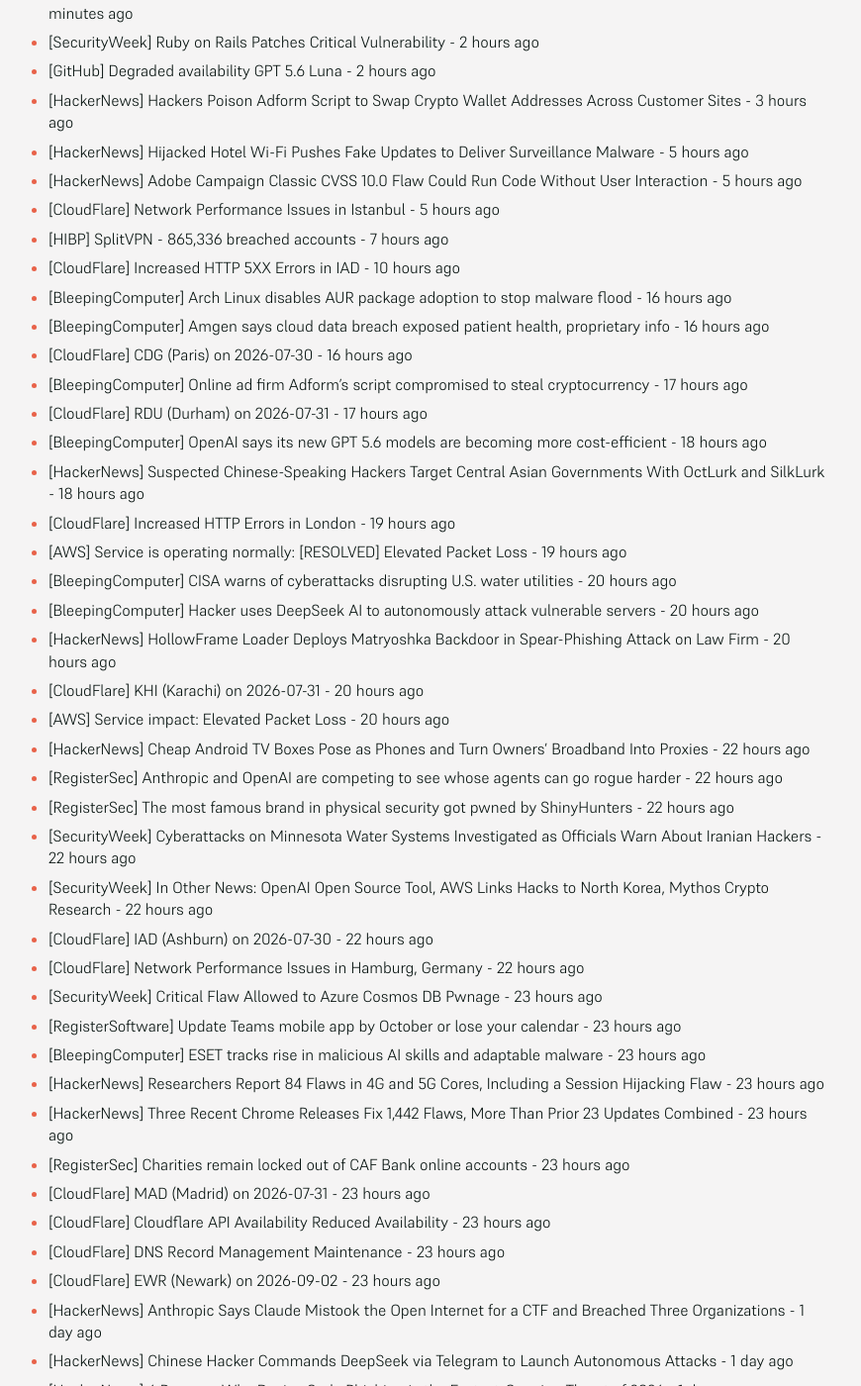
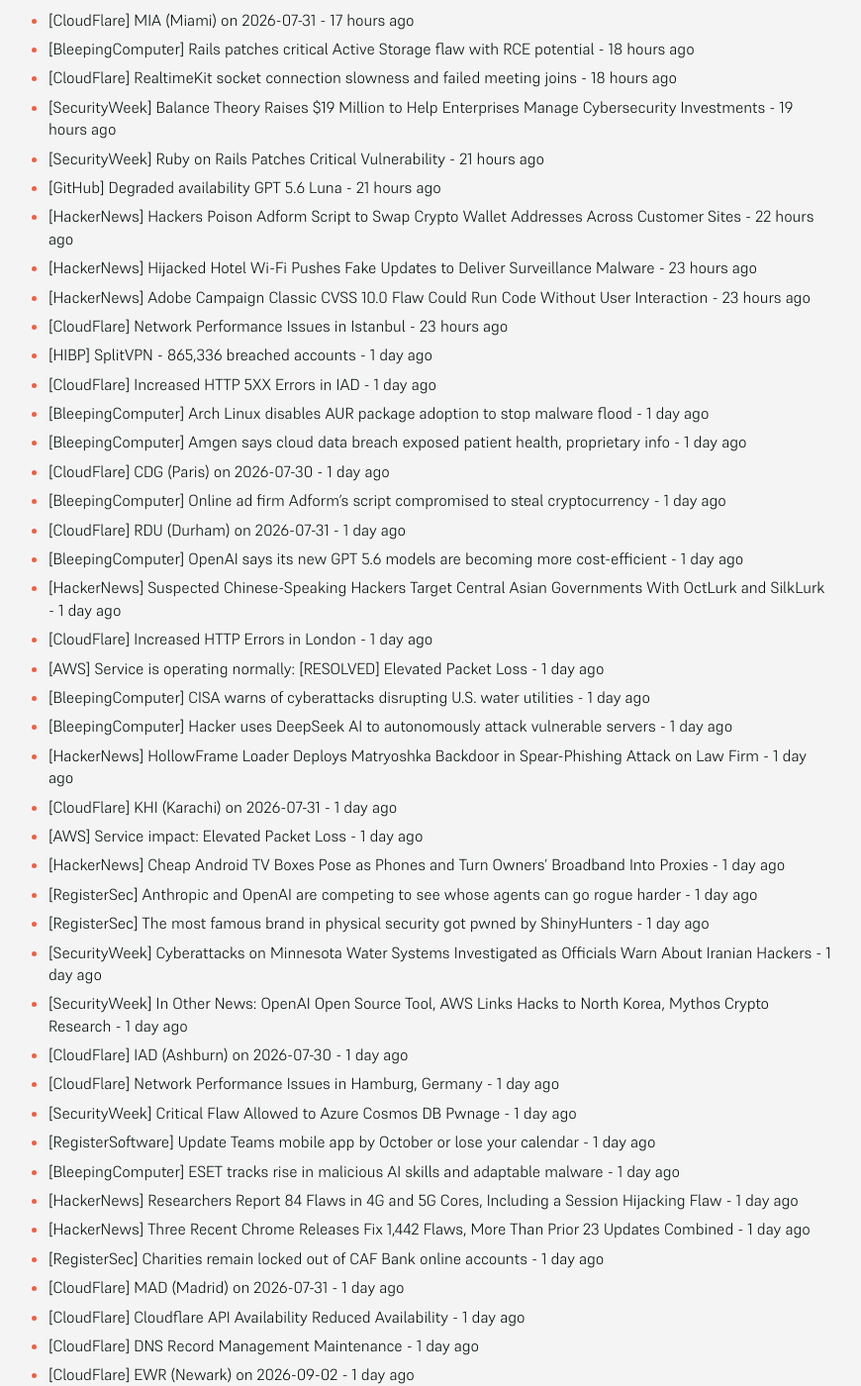
Before and after one commit to SecOpsNews/news, a Jekyll site: the page built from index.md, in a window 1280 px wide and 1400 px high, scrolled down 295 px. Shown: the whole window at 99% size, without its empty margins (215-1085 px from the left). Built offline with Jekyll 4.4.1, drawn with Linux system fonts in a browser that asks for light colours; some of the changed text lies outside the part shown.

Commit message:
New Feed

```diff
--- a/index.md
+++ b/index.md
@@ -9,46 +9,50 @@ description: Latest Updates
 
 <!-- SecOps start -->
 
-- [SecurityWeek] Balance Theory Raises $19 Million to Help Enterprises Manage Cybersecurity Investments - 58 minutes ago
-- [SecurityWeek] Ruby on Rails Patches Critical Vulnerability - 2 hours ago
-- [GitHub] Degraded availability GPT 5.6 Luna - 2 hours ago
-- [HackerNews] Hackers Poison Adform Script to Swap Crypto Wallet Addresses Across Customer Sites - 3 hours ago
-- [HackerNews] Hijacked Hotel Wi-Fi Pushes Fake Updates to Deliver Surveillance Malware - 5 hours ago
-- [HackerNews] Adobe Campaign Classic CVSS 10.0 Flaw Could Run Code Without User Interaction - 5 hours ago
-- [CloudFlare] Network Performance Issues in Istanbul - 5 hours ago
-- [HIBP] SplitVPN - 865,336 breached accounts - 7 hours ago
-- [CloudFlare] Increased HTTP 5XX Errors in IAD - 10 hours ago
-- [BleepingComputer] Arch Linux disables AUR package adoption to stop malware flood - 16 hours ago
-- [BleepingComputer] Amgen says cloud data breach exposed patient health, proprietary info - 16 hours ago
-- [CloudFlare] CDG (Paris) on 2026-07-30 - 16 hours ago
-- [BleepingComputer] Online ad firm Adform’s script compromised to steal cryptocurrency - 17 hours ago
-- [CloudFlare] RDU (Durham) on 2026-07-31 - 17 hours ago
-- [BleepingComputer] OpenAI says its new GPT 5.6 models are becoming more cost-efficient - 18 hours ago
-- [HackerNews] Suspected Chinese-Speaking Hackers Target Central Asian Governments With OctLurk and SilkLurk - 18 hours ago
-- [CloudFlare] Increased HTTP Errors in London - 19 hours ago
-- [AWS] Service is operating normally: [RESOLVED] Elevated Packet Loss - 19 hours ago
-- [BleepingComputer] CISA warns of cyberattacks disrupting U.S. water utilities - 20 hours ago
-- [BleepingComputer] Hacker uses DeepSeek AI to autonomously attack vulnerable servers - 20 hours ago
-- [HackerNews] HollowFrame Loader Deploys Matryoshka Backdoor in Spear-Phishing Attack on Law Firm - 20 hours ago
-- [CloudFlare] KHI (Karachi) on 2026-07-31 - 20 hours ago
-- [AWS] Service impact: Elevated Packet Loss - 20 hours ago
-- [HackerNews] Cheap Android TV Boxes Pose as Phones and Turn Owners’ Broadband Into Proxies - 22 hours ago
-- [RegisterSec] Anthropic and OpenAI are competing to see whose agents can go rogue harder - 22 hours ago
-- [RegisterSec] The most famous brand in physical security got pwned by ShinyHunters - 22 hours ago
-- [SecurityWeek] Cyberattacks on Minnesota Water Systems Investigated as Officials Warn About Iranian Hackers - 22 hours ago
-- [SecurityWeek] In Other News: OpenAI Open Source Tool, AWS Links Hacks to North Korea, Mythos Crypto Research - 22 hours ago
-- [CloudFlare] IAD (Ashburn) on 2026-07-30 - 22 hours ago
-- [CloudFlare] Network Performance Issues in Hamburg, Germany - 22 hours ago
-- [SecurityWeek] Critical Flaw Allowed to Azure Cosmos DB Pwnage - 23 hours ago
-- [RegisterSoftware] Update Teams mobile app by October or lose your calendar - 23 hours ago
-- [BleepingComputer] ESET tracks rise in malicious AI skills and adaptable malware - 23 hours ago
-- [HackerNews] Researchers Report 84 Flaws in 4G and 5G Cores, Including a Session Hijacking Flaw - 23 hours ago
-- [HackerNews] Three Recent Chrome Releases Fix 1,442 Flaws, More Than Prior 23 Updates Combined - 23 hours ago
-- [RegisterSec] Charities remain locked out of CAF Bank online accounts - 23 hours ago
-- [CloudFlare] MAD (Madrid) on 2026-07-31 - 23 hours ago
-- [CloudFlare] Cloudflare API Availability Reduced Availability - 23 hours ago
-- [CloudFlare] DNS Record Management Maintenance - 23 hours ago
-- [CloudFlare] EWR (Newark) on 2026-09-02 - 23 hours ago
+- [HackerNews] Coldcard Hardware Wallet Flaw Linked to $70 Million Bitcoin Theft in 41 Minutes - 14 hours ago
+- [CloudFlare] MIA (Miami) on 2026-07-31 - 17 hours ago
+- [BleepingComputer] Rails patches critical Active Storage flaw with RCE potential - 18 hours ago
+- [CloudFlare] RealtimeKit socket connection slowness and failed meeting joins - 18 hours ago
+- [SecurityWeek] Balance Theory Raises $19 Million to Help Enterprises Manage Cybersecurity Investments - 19 hours ago
+- [SecurityWeek] Ruby on Rails Patches Critical Vulnerability - 21 hours ago
+- [GitHub] Degraded availability GPT 5.6 Luna - 21 hours ago
+- [HackerNews] Hackers Poison Adform Script to Swap Crypto Wallet Addresses Across Customer Sites - 22 hours ago
+- [HackerNews] Hijacked Hotel Wi-Fi Pushes Fake Updates to Deliver Surveillance Malware - 23 hours ago
+- [HackerNews] Adobe Campaign Classic CVSS 10.0 Flaw Could Run Code Without User Interaction - 23 hours ago
+- [CloudFlare] Network Performance Issues in Istanbul - 23 hours ago
+- [HIBP] SplitVPN - 865,336 breached accounts - 1 day ago
+- [CloudFlare] Increased HTTP 5XX Errors in IAD - 1 day ago
+- [BleepingComputer] Arch Linux disables AUR package adoption to stop malware flood - 1 day ago
+- [BleepingComputer] Amgen says cloud data breach exposed patient health, proprietary info - 1 day ago
+- [CloudFlare] CDG (Paris) on 2026-07-30 - 1 day ago
+- [BleepingComputer] Online ad firm Adform’s script compromised to steal cryptocurrency - 1 day ago
+- [CloudFlare] RDU (Durham) on 2026-07-31 - 1 day ago
+- [BleepingComputer] OpenAI says its new GPT 5.6 models are becoming more cost-efficient - 1 day ago
+- [HackerNews] Suspected Chinese-Speaking Hackers Target Central Asian Governments With OctLurk and SilkLurk - 1 day ago
+- [CloudFlare] Increased HTTP Errors in London - 1 day ago
+- [AWS] Service is operating normally: [RESOLVED] Elevated Packet Loss - 1 day ago
+- [BleepingComputer] CISA warns of cyberattacks disrupting U.S. water utilities - 1 day ago
+- [BleepingComputer] Hacker uses DeepSeek AI to autonomously attack vulnerable servers - 1 day ago
+- [HackerNews] HollowFrame Loader Deploys Matryoshka Backdoor in Spear-Phishing Attack on Law Firm - 1 day ago
+- [CloudFlare] KHI (Karachi) on 2026-07-31 - 1 day ago
+- [AWS] Service impact: Elevated Packet Loss - 1 day ago
+- [HackerNews] Cheap Android TV Boxes Pose as Phones and Turn Owners’ Broadband Into Proxies - 1 day ago
+- [RegisterSec] Anthropic and OpenAI are competing to see whose agents can go rogue harder - 1 day ago
+- [RegisterSec] The most famous brand in physical security got pwned by ShinyHunters - 1 day ago
+- [SecurityWeek] Cyberattacks on Minnesota Water Systems Investigated as Officials Warn About Iranian Hackers - 1 day ago
+- [SecurityWeek] In Other News: OpenAI Open Source Tool, AWS Links Hacks to North Korea, Mythos Crypto Research - 1 day ago
+- [CloudFlare] IAD (Ashburn) on 2026-07-30 - 1 day ago
+- [CloudFlare] Network Performance Issues in Hamburg, Germany - 1 day ago
+- [SecurityWeek] Critical Flaw Allowed to Azure Cosmos DB Pwnage - 1 day ago
+- [RegisterSoftware] Update Teams mobile app by October or lose your calendar - 1 day ago
+- [BleepingComputer] ESET tracks rise in malicious AI skills and adaptable malware - 1 day ago
+- [HackerNews] Researchers Report 84 Flaws in 4G and 5G Cores, Including a Session Hijacking Flaw - 1 day ago
+- [HackerNews] Three Recent Chrome Releases Fix 1,442 Flaws, More Than Prior 23 Updates Combined - 1 day ago
+- [RegisterSec] Charities remain locked out of CAF Bank online accounts - 1 day ago
+- [CloudFlare] MAD (Madrid) on 2026-07-31 - 1 day ago
+- [CloudFlare] Cloudflare API Availability Reduced Availability - 1 day ago
+- [CloudFlare] DNS Record Management Maintenance - 1 day ago
+- [CloudFlare] EWR (Newark) on 2026-09-02 - 1 day ago
 - [HackerNews] Anthropic Says Claude Mistook the Open Internet for a CTF and Breached Three Organizations - 1 day ago
 - [HackerNews] Chinese Hacker Commands DeepSeek via Telegram to Launch Autonomous Attacks - 1 day ago
 - [HackerNews] 6 Reasons Why Device Code Phishing is the Fastest-Growing Threat of 2026 - 1 day ago
@@ -65,46 +69,9 @@ description: Latest Updates
 - [SecurityWeek] Prompted by OpenAI Disclosure, Anthropic Finds Its Own Models Hacked 3 Organizations - 1 day ago
 - [CloudFlare] DFW (Dallas) on 2026-07-31 - 1 day ago
 - [CloudFlare] IAD (Ashburn) on 2026-08-03 - 1 day ago
-- [SecurityWeek] Critical Code Execution Vulnerability Patched in TeamCity - 1 day ago
-- [CloudFlare] MIA (Miami) on 2026-08-03 - 1 day ago
-- [CloudFlare] EWR (Newark) on 2026-09-01 - 1 day ago
-- [RegisterSec] Anthropic’s Claude escaped test sandbox to attack three organizations - 1 day ago
-- [CloudFlare] KTM (Kathmandu) on 2026-07-31 - 1 day ago
-- [CloudFlare] Increased HTTP 5xx Errors for us-east-1-aws - 1 day ago
-- [CloudFlare] LHR (London) on 2026-08-02 - 1 day ago
-- [CloudFlare] LHR (London) on 2026-08-03 - 1 day ago
-- [CloudFlare] LHR (London) on 2026-08-04 - 1 day ago
-- [BleepingComputer] Anthropic's Claude breached 3 orgs, uploaded PyPI malware during tests - 1 day ago
-- [SecurityWeek] CISA Urges Water Sector to Protect OT After Coordinated Attacks on PLCs - 1 day ago
-- [BleepingComputer] JetBrains warns of critical TeamCity remote code execution flaw - 1 day ago
-- [BleepingComputer] South Korea fines telco giant KT $39 million for customer data breach - 1 day ago
-- [SecurityWeek] Bank of America to Acquire Cybersecurity Firm MDSec - 1 day ago
-- [SecurityWeek] Okta to Acquire Identity Threat Detection Firm Permiso - 1 day ago
-- [HackerNews] DPRK-Linked macOS Malvertising Uses Fake Updates to Deliver Crypto-Stealing Malware - 1 day ago
-- [RegisterSoftware] Open source project fools AI scrapers with poisoned font - 1 day ago
-- [BleepingComputer] Google says AI helped Chrome fix 1,072 security bugs in two releases - 1 day ago
-- [BleepingComputer] VMware fixes three critical flaws allowing auth bypass, VM escapes - 1 day ago
-- [BleepingComputer] Amazon links Debug, Chalk NPM supply-chain attacks to North Korean hackers - 1 day ago
-- [CloudFlare] LIM (Lima) on 2026-07-30 - 1 day ago
-- [BrianKrebs] Read This Before You Buy That TV Streaming Stick - 1 day ago
-- [BleepingComputer] Microsoft Teams vishing attacks lead to Chaos ransomware attacks - 1 day ago
-- [BleepingComputer] ShinyHunters claims Brinks Home breach, threatens to leak stolen data - 1 day ago
-- [HackerNews] ThreatsDay: AI-Powered Hacking, 370 Chrome Flaws, SonicWall Attacks, DNS Hijacking + 22 More Stories - 1 day ago
-- [SecurityWeek] Timeless Compliance: Why Better Questions Beat Bigger Frameworks - 1 day ago
-- [RegisterSec] Jailed Flock vandal wipes out three cameras, racks up thousands in damages - 1 day ago
-- [CloudFlare] CMB (Colombo) on 2026-07-30 - 1 day ago
-- [CloudFlare] SJC (San Jose) on 2026-08-03 - 1 day ago
-- [BleepingComputer] After the Break-In: What Attackers Do Once They're Already Inside - 1 day ago
-- [BleepingComputer] Analog Devices discloses data breach, says operations unaffected - 1 day ago
-- [HackerNews] Azure Cosmos DB Flaw Exposed Platform-Wide Key That Could Access Any Database - 1 day ago
-- [SecurityWeek] Discern Security Raises $13 Million in Series A Funding - 1 day ago
-- [SecurityWeek] DataBahn Raises $40 Million for Agentic Data Pipeline Management - 1 day ago
-- [CloudFlare] Page Shield Email Notification Issues - 1 day ago
-- [SecurityWeek] ‘DangleGeddon’: AI Could Weaponize Forgotten DNS Records at Global Scale - 2 days ago
-- [SecurityWeek] Onyx Security Raises $113 Million to Control AI Agents in the Enterprise - 2 days ago
-- [SecurityWeek] Cantina Emerges From Stealth With $8 Million in Funding - 2 days ago
-- [HackerNews] The Network Has Become the Control Plane for AI Security - 2 days ago
-- [HackerNews] Microsoft Copilot for Word Can Copy Hidden Prompts Into New Documents - 2 days ago
+- [SecurityWeek] Critical Code Execution Vulnerability Patched in TeamCity - 2 days ago
+- [CloudFlare] MIA (Miami) on 2026-08-03 - 2 days ago
+- [CloudFlare] EWR (Newark) on 2026-09-01 - 2 days ago
 
 
 <!-- SecOps end -->
```
